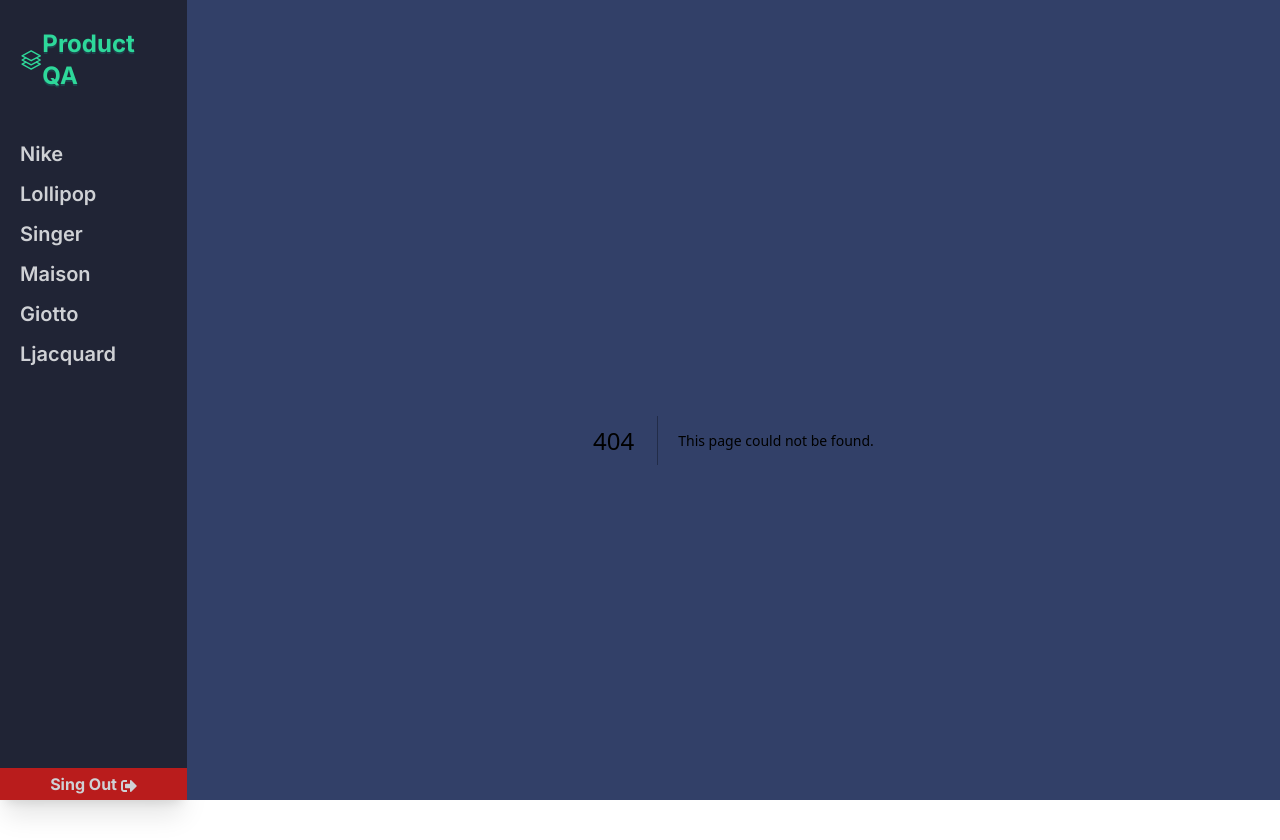
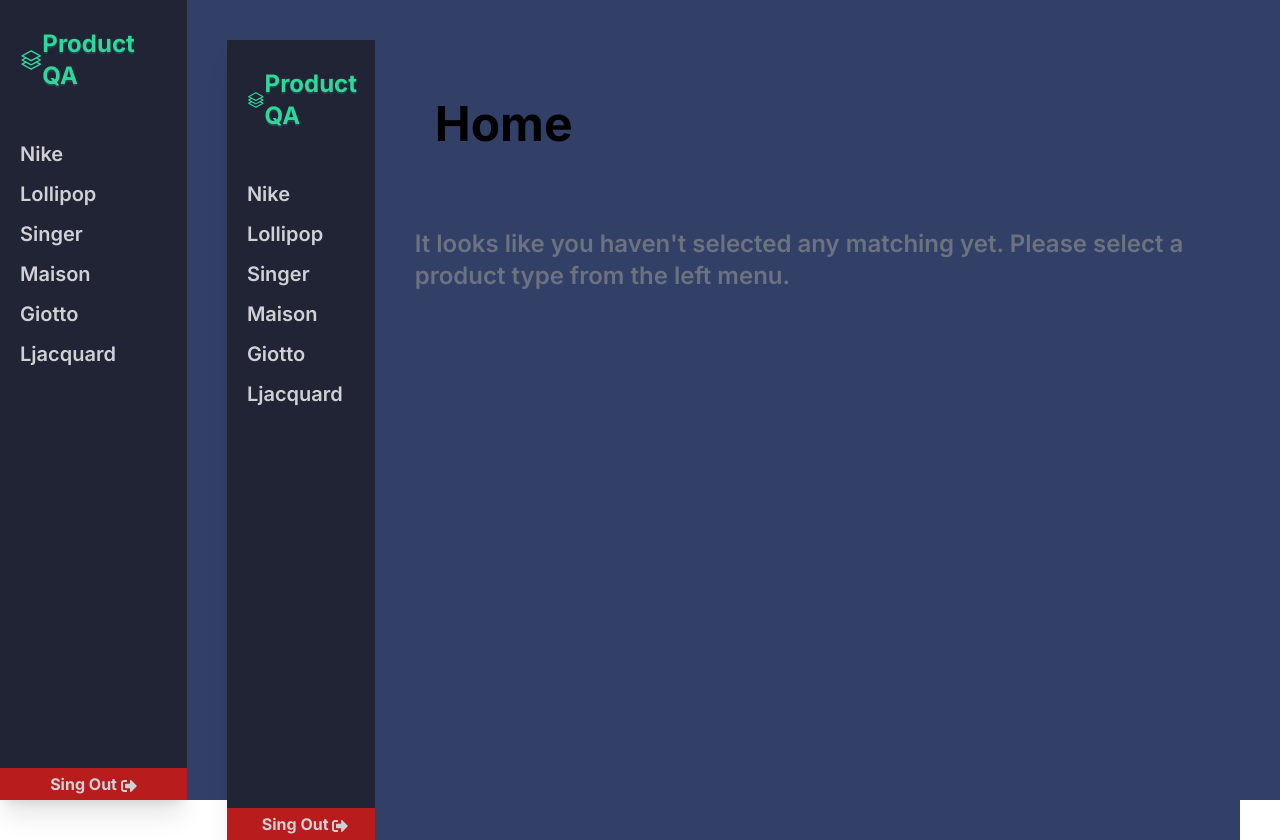
Before and after one commit to lobobot1/compare_product, a Next.js app: page /home in a window 1280 px wide. Before the commit this address had no page. Built offline with nearby package versions, Linux system fonts and the light colour scheme.

Commit message:
Add home page layout and content components

```diff
--- a/src/app/Content.jsx
+++ b/src/app/home/Content.jsx
@@ -1,7 +1,7 @@
 "use client";
-import Button from "../components/Button";
-import Data from "../components/Data";
-import useFetching from "../hooks/useFetching";
+import Button from "../../components/Button";
+import Data from "../../components/Data";
+import useFetching from "../../hooks/useFetching";
 
 const options = ["accept", "default", "decline"];
 
--- /dev/null
+++ b/src/app/home/layout.jsx
@@ -0,0 +1,23 @@
+'use client'
+import React from 'react'
+import SideBar from "../../components/SideBar";
+import { FetchingProvider } from "../../context/FetchingProvider";
+
+const homeLayout = ({children}) => {
+  return (
+    <div>
+        <FetchingProvider>
+          <div className="flex flex-row">
+            <aside className="md:w-[14.6%]  min-h-screen">
+              <SideBar />
+            </aside>
+            <main className="md:w-[85.4%] h-screen">
+              <div className="bg-[#324068] p-10 h-full">{children}</div>
+            </main>
+          </div>
+        </FetchingProvider>
+    </div>
+  )
+}
+
+export default homeLayout
--- /dev/null
+++ b/src/app/home/page.jsx
@@ -0,0 +1,14 @@
+import Content from "./Content";
+
+export const metadata = {
+  title: "Home",
+  description: "Home page",
+};
+
+const Page = () => {
+  return (
+    <Content/>
+  )
+}
+
+export default Page
```
